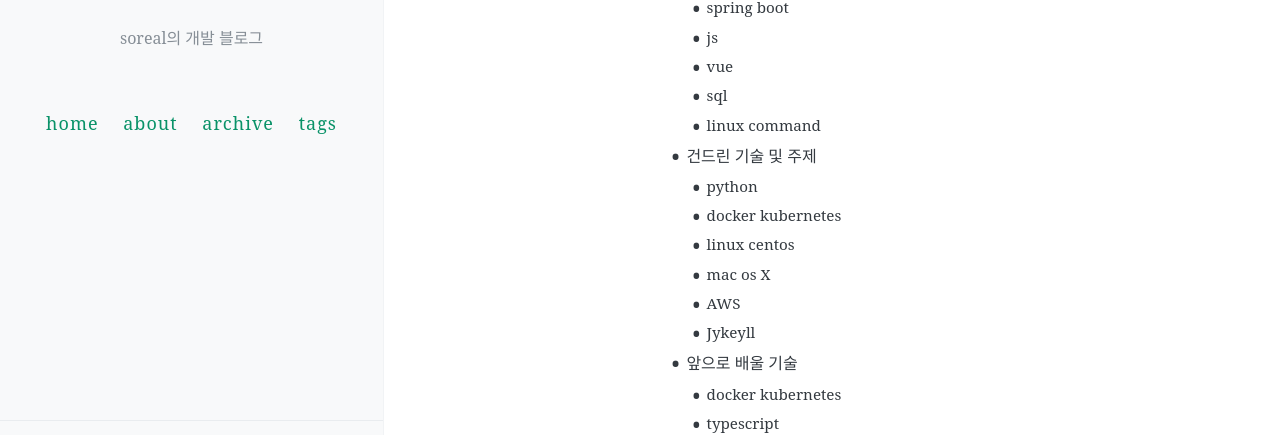
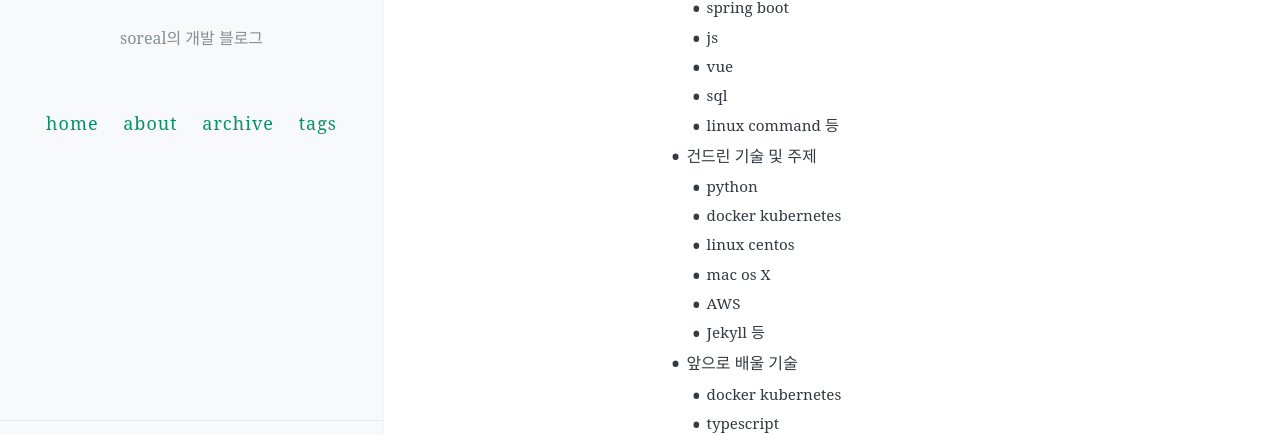
Before and after one commit to sorealk/soreal13.github.io, a Jekyll site: the page built from _posts/2020-12-31-year-my-dev-story.md, in a window 1280 px wide and 900 px high. Shown: the part 340-775 px from the top of the window. Built offline with Jekyll 4.4.1, drawn with Linux system fonts in a browser that asks for light colours; comment, search, counter and statistics services are not loaded.

Commit message:
오타수정

```diff
--- a/_posts/2020-12-31-year-my-dev-story.md
+++ b/_posts/2020-12-31-year-my-dev-story.md
@@ -22,7 +22,7 @@
     - js
     - vue
     - sql
-    - linux command
+    - linux command 등
 
 - 건드린 기술 및 주제
   - python
@@ -30,7 +30,7 @@
   - linux centos
   - mac os X
   - AWS
-  - Jykeyll
+  - Jekyll 등
 
 - 앞으로 배울 기술
   - docker kubernetes
```
